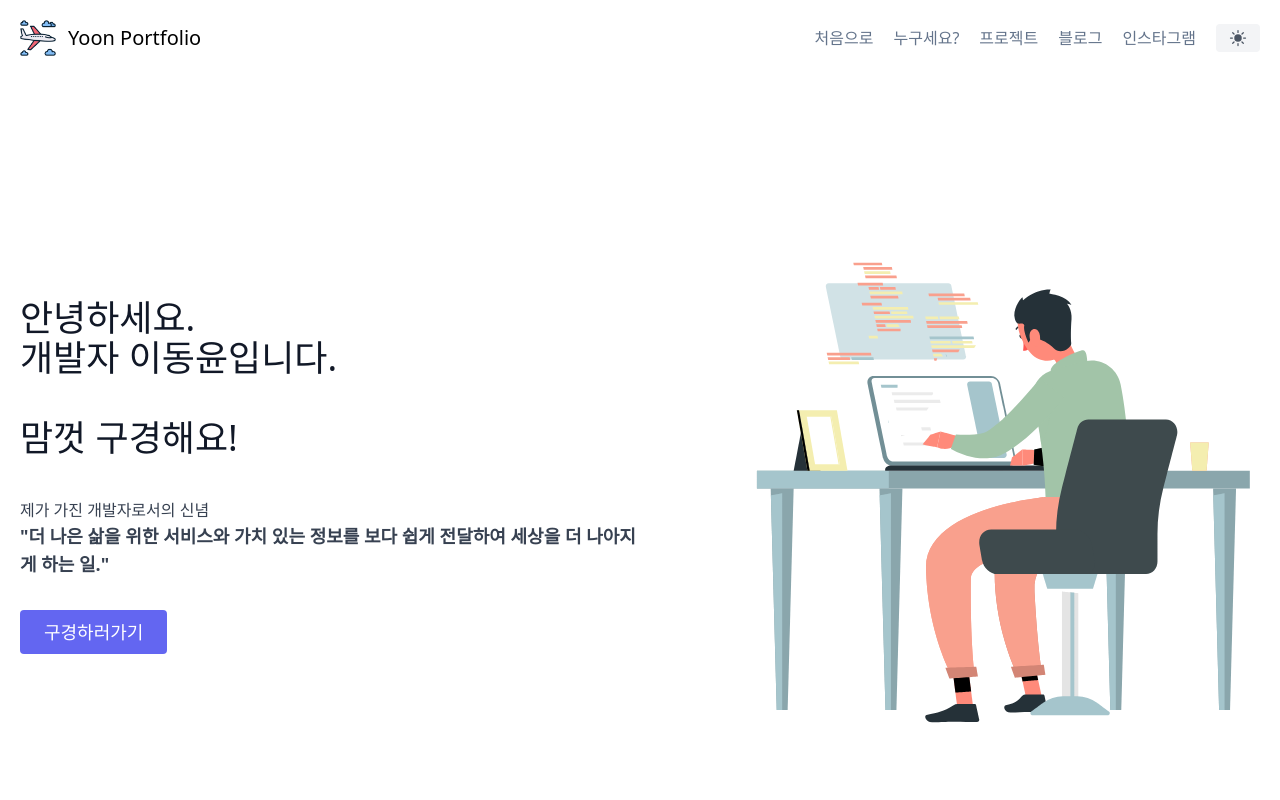
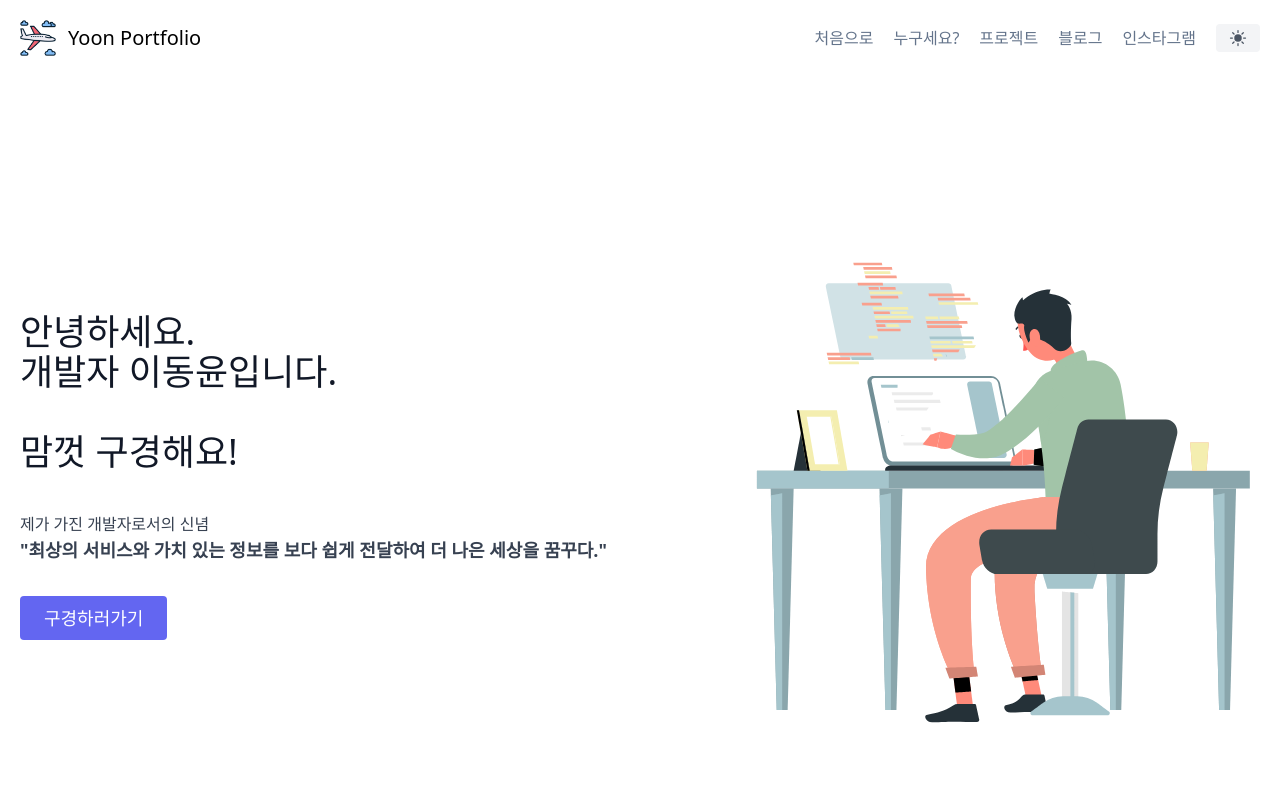
Before and after one commit to dongyoon7212/next-portfolio, a Next.js app: page / in a window 1280 px wide. Shown: the top 800 px of the page. Built offline with nearby package versions, Linux system fonts and the light colour scheme.

Commit message:
read me 수정

```diff
--- a/components/home/hero.js
+++ b/components/home/hero.js
@@ -15,10 +15,12 @@ export default function Hero() {
                 </h1>
                 <div className="mb-8 leading-relaxed;">
                     <br />
-          <p className="text-gray-700 dark:text-gray-400">제가 가진 개발자로서의 신념</p>
+                    <p className="text-gray-700 dark:text-gray-400">
+                        제가 가진 개발자로서의 신념
+                    </p>
                     <p className="text-gray-700 dark:text-gray-200 font-semibold text-lg">
                         {
-              '"더 나은 삶을 위한 서비스와 가치 있는 정보를 보다 쉽게 전달하여 세상을 더 나아지게 하는 일."'
+                            '"최상의 서비스와 가치 있는 정보를 보다 쉽게 전달하여 더 나은 세상을 꿈꾸다."'
                         }
                     </p>
                 </div>
--- a/components/projects/project-item.js
+++ b/components/projects/project-item.js
@@ -57,7 +57,8 @@ export default function ProjectItem({ data }) {
                 </a>
                 {/* <a href={youtube}>유튜브 바로가기</a> */}
                 <p className="my-1 mt-4">
-          작업기간 : {start} ~ {end} ({calculatedPeriod(start, end)}일)
+                    작업기간 : {start} ~ {end} ({calculatedPeriod(start, end)}
+                    일)
                 </p>
 
                 <div className="flex flex-wrap items-start mt-2">
```
Also changed, not shown: 1 other file (tests, documents, lock files or other folders). Lines whose indentation alone changed are shown as unchanged.
